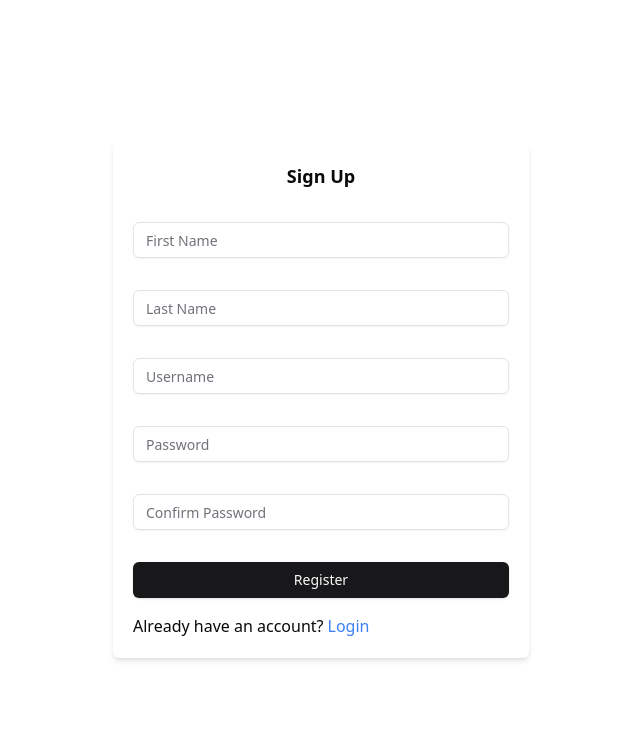
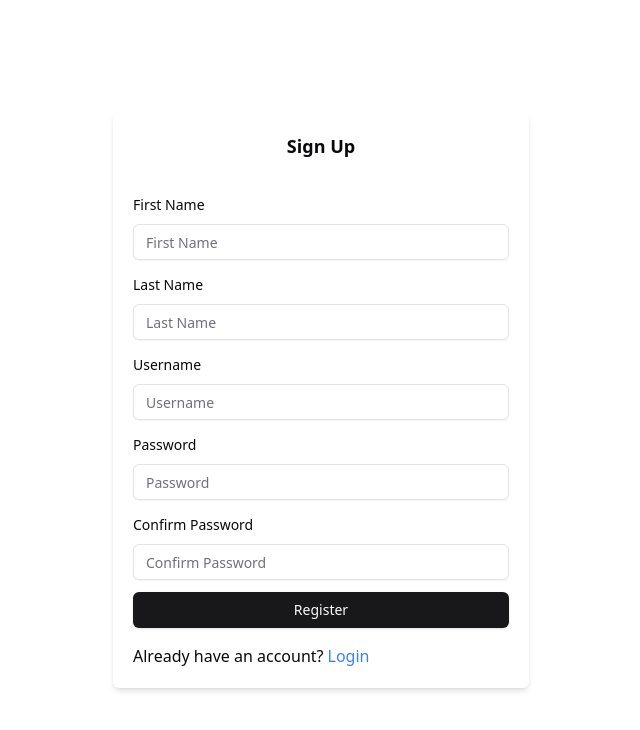
Before and after one commit to Debiddo618/Debiddo618-ERS-Frontend, a React (Vite) app: page /register in a window 1280 px wide. Shown: the top 730 px of the page, without its empty margins (319-959 px from the left). Built offline with nearby package versions, Linux system fonts and the light colour scheme; no server answers.

Commit message:
added form label to login/register

```diff
--- a/src/components/login-form.tsx
+++ b/src/components/login-form.tsx
@@ -3,6 +3,7 @@ import {
     FormControl,
     FormField,
     FormItem,
+    FormLabel,
     FormMessage,
 } from "@/components/ui/form";
 import { useForm } from 'react-hook-form';
@@ -44,12 +45,13 @@ export default function LoginForm() {
         <div className="w-4/12 p-5 rounded-md shadow-md">
             <div className="text-lg font-semibold mb-8 text-center">Login</div>
             <Form {...form}>
-                <form onSubmit={form.handleSubmit(onSubmit)} className="space-y-8 flex flex-col justify-center items-center">
+                <form onSubmit={form.handleSubmit(onSubmit)} className="space-y-3 flex flex-col justify-center items-center">
                     <FormField
                         control={form.control}
                         name="username"
                         render={({ field }) => (
                             <FormItem className="w-full">
+                                <FormLabel>Username</FormLabel>
                                 <FormControl>
                                     <Input type="text" placeholder="Username" {...field} />
                                 </FormControl>
@@ -62,6 +64,7 @@ export default function LoginForm() {
                         name="password"
                         render={({ field }) => (
                             <FormItem className="w-full">
+                                <FormLabel>Password</FormLabel>
                                 <FormControl>
                                     <Input type="password" placeholder="Password" {...field} />
                                 </FormControl>
--- a/src/components/register-form.tsx
+++ b/src/components/register-form.tsx
@@ -1,9 +1,9 @@
-import React, { useState } from 'react';
 import {
     Form,
     FormControl,
     FormField,
     FormItem,
+    FormLabel,
     FormMessage,
 } from "@/components/ui/form";
 import { registerFormSchema, RegisterSchema } from '@/schemas/register-schema';
@@ -52,12 +52,13 @@ export default function RegisterForm() {
             <div className="text-lg font-semibold mb-8 text-center">Sign Up</div>
 
             <Form {...form}>
-                <form onSubmit={form.handleSubmit(onSubmit)} className="space-y-8 flex flex-col justify-center items-center">
+                <form onSubmit={form.handleSubmit(onSubmit)} className="space-y-3 flex flex-col justify-center items-center">
                     <FormField
                         control={form.control}
                         name="firstName"
                         render={({ field }) => (
                             <FormItem className="w-full">
+                                <FormLabel>First Name</FormLabel>
                                 <FormControl>
                                     <Input placeholder="First Name" {...field} />
                                 </FormControl>
@@ -70,6 +71,7 @@ export default function RegisterForm() {
                         name="lastName"
                         render={({ field }) => (
                             <FormItem className="w-full">
+                                <FormLabel>Last Name</FormLabel>
                                 <FormControl>
                                     <Input placeholder="Last Name" {...field} />
                                 </FormControl>
@@ -82,6 +84,7 @@ export default function RegisterForm() {
                         name="username"
                         render={({ field }) => (
                             <FormItem className="w-full">
+                                <FormLabel>Username</FormLabel>
                                 <FormControl>
                                     <Input placeholder="Username" {...field} />
                                 </FormControl>
@@ -94,6 +97,7 @@ export default function RegisterForm() {
                         name="password"
                         render={({ field }) => (
                             <FormItem className="w-full">
+                                <FormLabel>Password</FormLabel>
                                 <FormControl>
                                     <Input type="password" placeholder="Password" {...field} />
                                 </FormControl>
@@ -106,6 +110,7 @@ export default function RegisterForm() {
                         name="confirmPassword"
                         render={({ field }) => (
                             <FormItem className="w-full">
+                                <FormLabel>Confirm Password</FormLabel>
                                 <FormControl>
                                     <Input type="password" placeholder="Confirm Password" {...field} />
                                 </FormControl>
```
